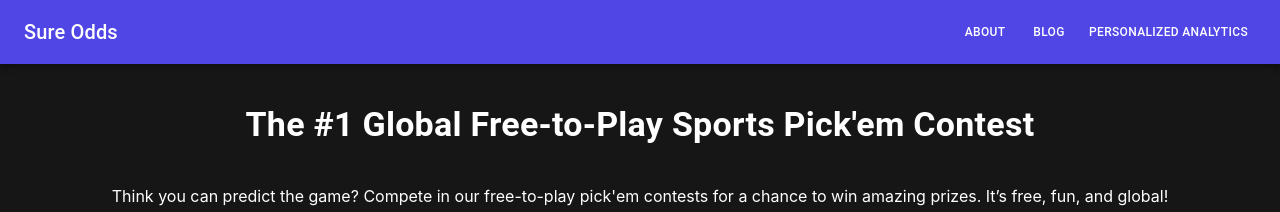
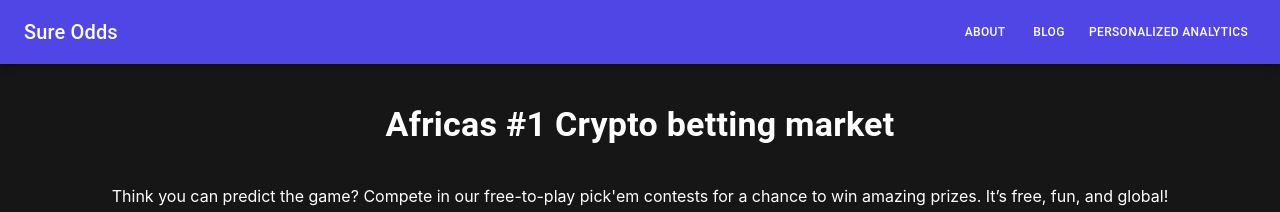
Before and after one commit to everyonesbuddy/sure-odds-sports-predictions-contest-FE, a React (Create React App) app: page / in a window 1280 px wide. Shown: the top 212 px of the page. Built offline with nearby package versions, Linux system fonts and the light colour scheme.

Commit message:
copy change

```diff
--- a/src/components/Home.jsx
+++ b/src/components/Home.jsx
@@ -81,7 +81,7 @@ const Home = () => {
               fontWeight: "bold",
             }}
           >
-            The #1 Global Free-to-Play Sports Pick'em Contest
+            Africas #1 Crypto betting market
           </Typography>
           <Typography
             variant="p"
```
